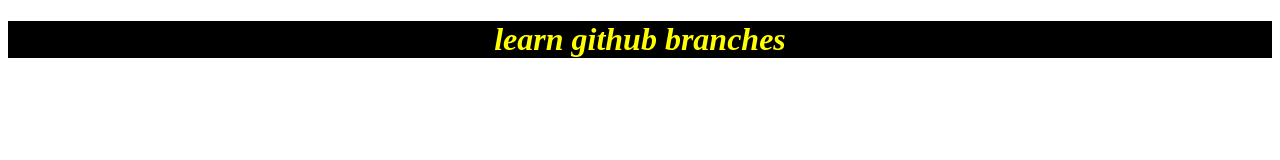
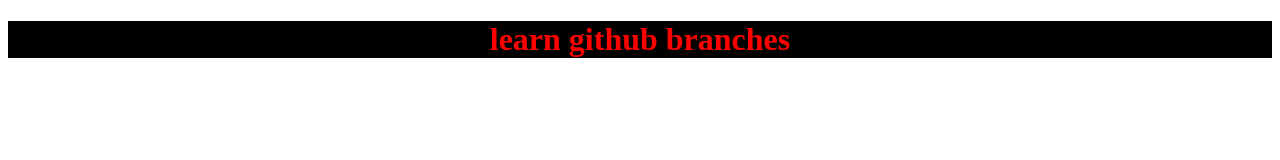
Before and after one commit to farhan44165/local-github, a plain HTML site: page index.html in a window 1280 px wide. Drawn offline with Linux system fonts and the light colour scheme.

Commit message:
minor changes

```diff
--- a/style.css
+++ b/style.css
@@ -1,6 +1,5 @@
 h1{
-    color: yellow;
+    color: red;
     background-color: black;
     text-align: center;
-    font-style: italic;
 }
```
